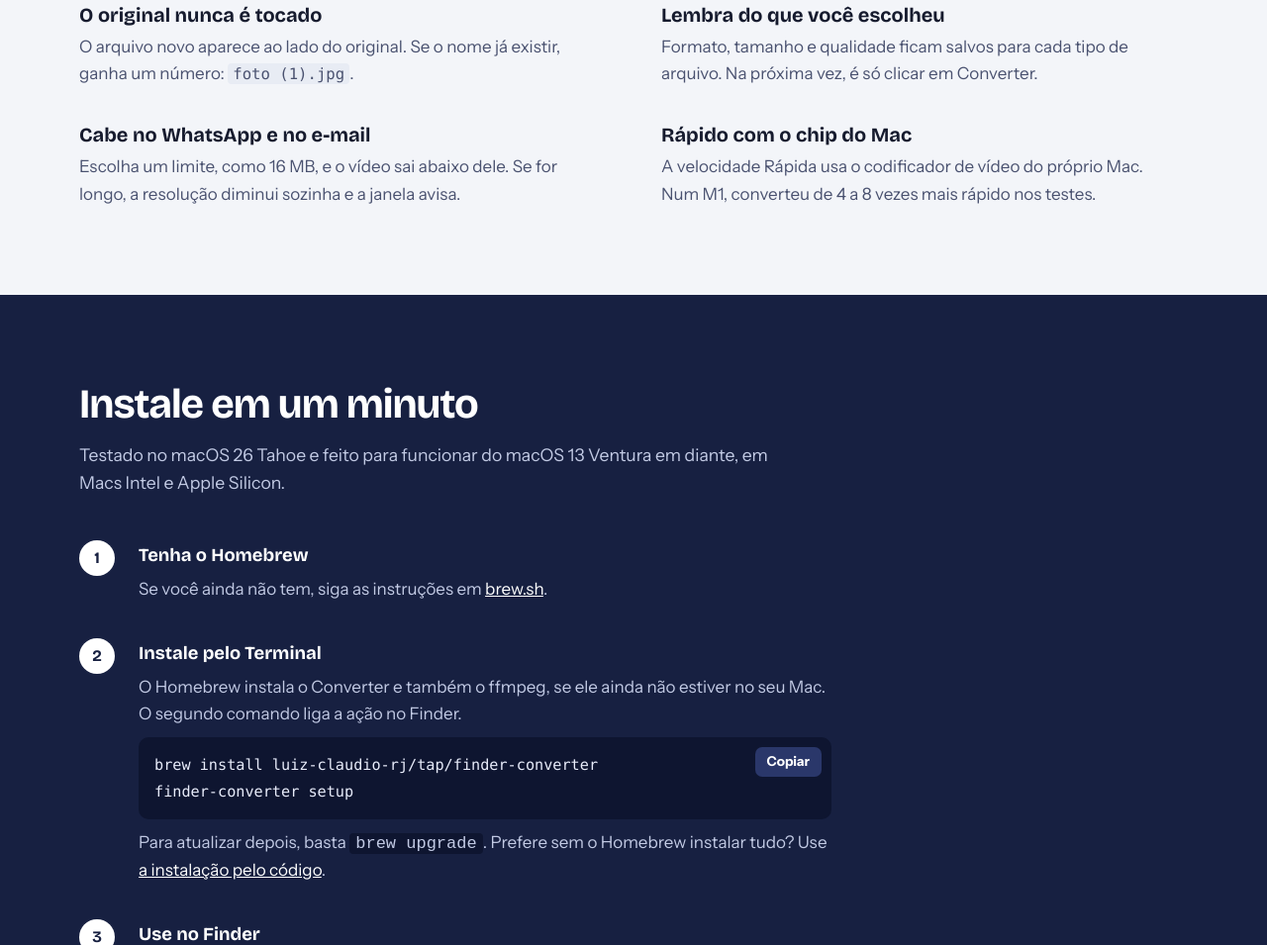
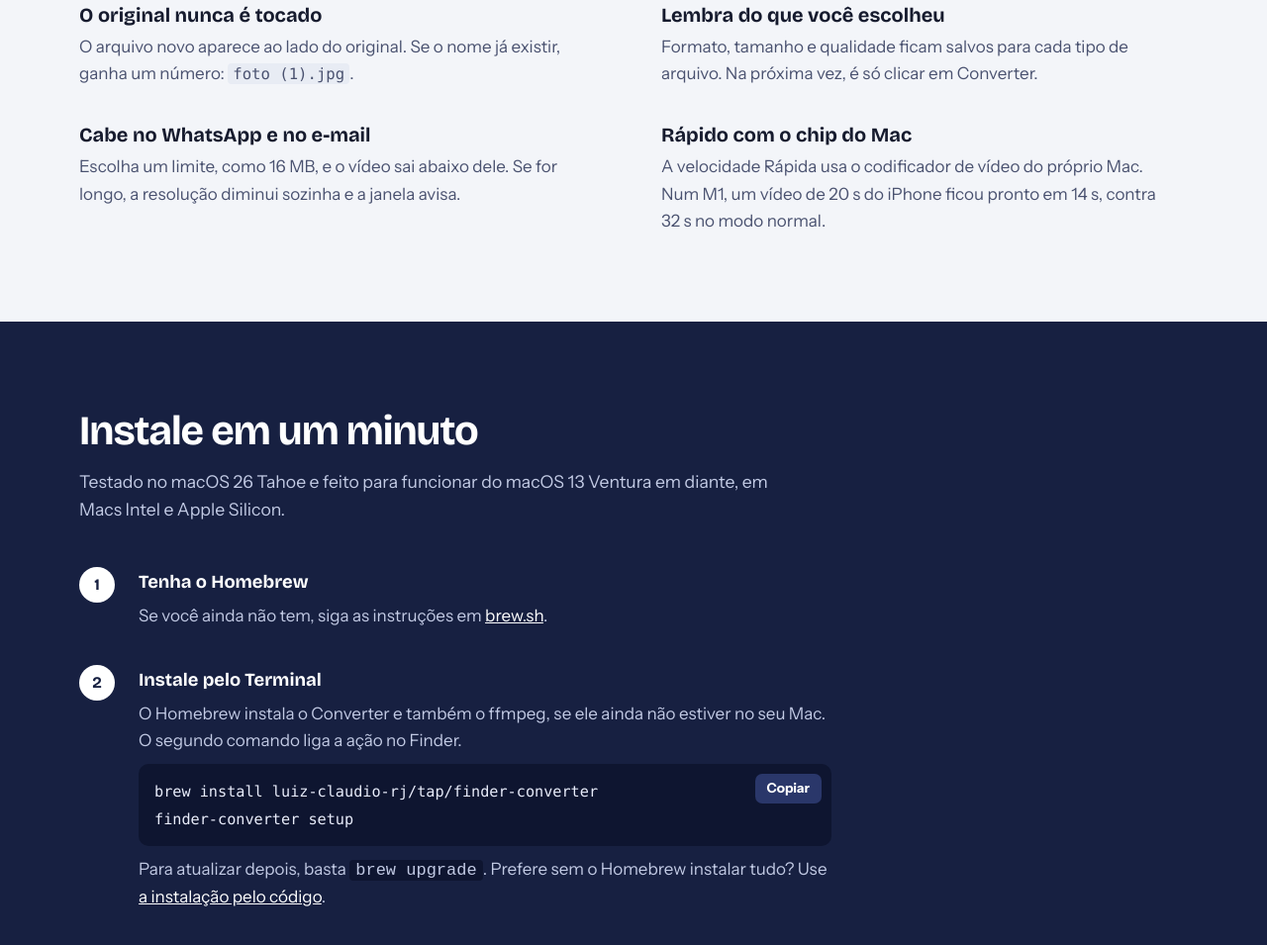
Before and after one commit to luiz-claudio-rj/finder-converter, a plain HTML site: page docs/index.html in a window 1280 px wide. Shown: the part 2364-3319 px from the top of the page at 99% size. Drawn offline with nearby package versions, Linux system fonts and the light colour scheme.

Commit message:
docs: troca estimativa de velocidade pelos tempos medidos num vídeo de 20 s

```diff
--- a/docs/index.html
+++ b/docs/index.html
@@ -443,7 +443,7 @@ footer .wrap { display: flex; flex-wrap: wrap; justify-content: space-between; g
       <div><h3>O original nunca é tocado</h3><p>O arquivo novo aparece ao lado do original. Se o nome já existir, ganha um número: <code>foto (1).jpg</code>.</p></div>
       <div><h3>Lembra do que você escolheu</h3><p>Formato, tamanho e qualidade ficam salvos para cada tipo de arquivo. Na próxima vez, é só clicar em Converter.</p></div>
       <div><h3>Cabe no WhatsApp e no e-mail</h3><p>Escolha um limite, como 16 MB, e o vídeo sai abaixo dele. Se for longo, a resolução diminui sozinha e a janela avisa.</p></div>
-      <div><h3>Rápido com o chip do Mac</h3><p>A velocidade Rápida usa o codificador de vídeo do próprio Mac. Num M1, converteu de 4 a 8 vezes mais rápido nos testes.</p></div>
+      <div><h3>Rápido com o chip do Mac</h3><p>A velocidade Rápida usa o codificador de vídeo do próprio Mac. Num M1, um vídeo de 20 s do iPhone ficou pronto em 14 s, contra 32 s no modo normal.</p></div>
     </div>
   </div>
 </section>
```
Also changed, not shown: 1 other file.
